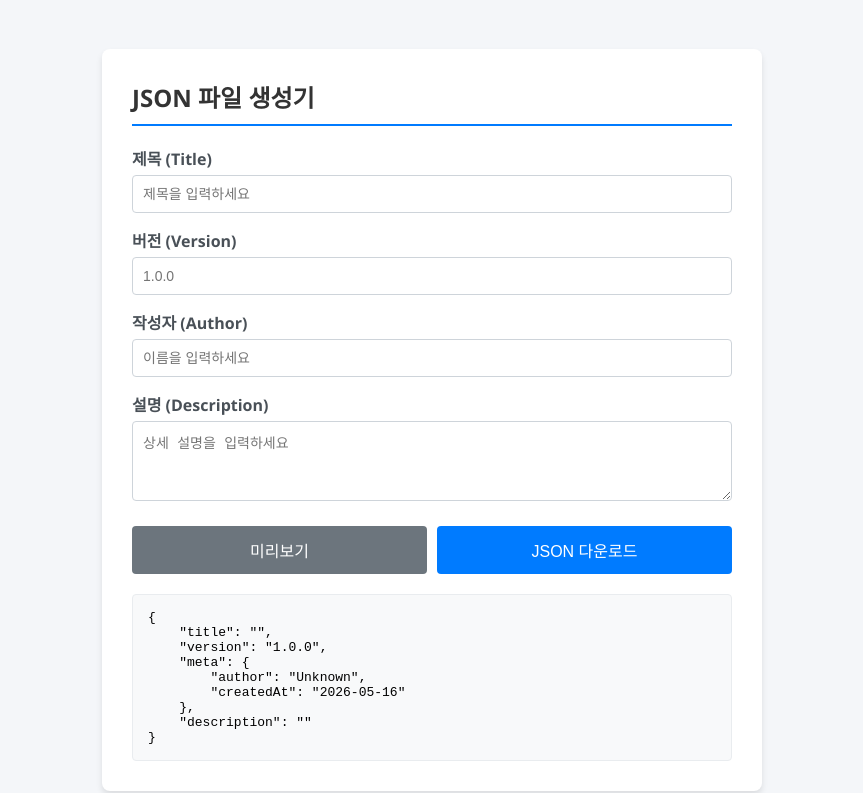
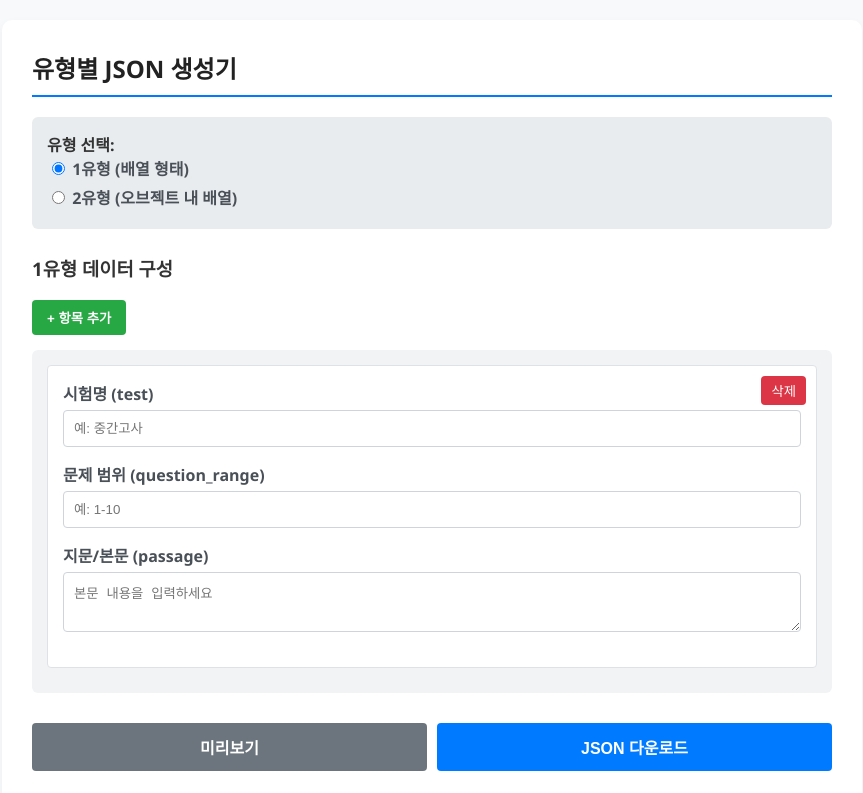
Before and after one commit to juhyeong0221/asdf, a plain HTML site: page index.html in a window 1280 px wide. Both pictures are taken after a click on the button "미리보기". Shown: the top 793 px of the page, without its empty margins (208-1071 px from the left). Drawn offline with Linux system fonts and the light colour scheme.

Commit message:
automated

```diff
--- a/index.html
+++ b/index.html
@@ -3,31 +3,46 @@
 <head>
     <meta charset="UTF-8">
     <meta name="viewport" content="width=device-width, initial-scale=1.0">
-    <title>JSON 생성 및 다운로드</title>
+    <title>유형별 JSON 생성기</title>
     <style>
         body {
-            font-family: 'Segoe UI', Tahoma, Geneva, Verdana, sans-serif;
-            background-color: #f4f6f9;
+            font-family: 'Segoe UI', Arial, sans-serif;
+            background-color: #f8f9fa;
             margin: 0;
             padding: 20px;
-            display: flex;
-            justify-content: center;
-            align-items: center;
-            min-height: 100vh;
+            color: #333;
         }
         .container {
-            background-color: #ffffff;
+            max-width: 800px;
+            margin: 0 auto;
+            background: #fff;
             padding: 30px;
-            border-radius: 8px;
-            box-shadow: 0 4px 6px rgba(0, 0, 0, 0.1);
-            width: 100%;
-            max-width: 600px;
+            border-radius: 10px;
+            box-shadow: 0 4px 10px rgba(0,0,0,0.05);
         }
         h2 {
             margin-top: 0;
-            color: #333;
+            color: #222;
             border-bottom: 2px solid #007bff;
             padding-bottom: 10px;
+        }
+        .type-selector {
+            margin-bottom: 25px;
+            padding: 15px;
+            background-color: #e9ecef;
+            border-radius: 6px;
+        }
+        .type-selector label {
+            font-weight: bold;
+            margin-right: 20px;
+            cursor: pointer;
+        }
+        .form-section {
+            display: none;
+            margin-bottom: 20px;
+        }
+        .form-section.active {
+            display: block;
         }
         .form-group {
             margin-bottom: 15px;
@@ -35,149 +50,256 @@
         label {
             display: block;
             margin-bottom: 5px;
-            font-weight: bold;
+            font-weight: 600;
             color: #495057;
         }
-        input[type="text"], input[type="number"], select, textarea {
+        input[type="text"], textarea {
             width: 100%;
             padding: 10px;
             border: 1px solid #ced4da;
             border-radius: 4px;
             box-sizing: border-box;
-            font-size: 14px;
         }
         textarea {
             resize: vertical;
-            height: 80px;
+            height: 60px;
         }
-        .btn-group {
+        .array-container {
+            background: #f1f3f5;
+            padding: 15px;
+            border-radius: 6px;
+            margin-top: 15px;
+        }
+        .array-item {
+            background: #fff;
+            padding: 15px;
+            border-radius: 4px;
+            border: 1px solid #dee2e6;
+            margin-bottom: 10px;
+            position: relative;
+        }
+        .btn-add {
+            background-color: #28a745;
+            color: white;
+            border: none;
+            padding: 8px 15px;
+            border-radius: 4px;
+            cursor: pointer;
+            font-weight: bold;
+        }
+        .btn-add:hover { background-color: #218838; }
+
+        .btn-remove {
+            background-color: #dc3545;
+            color: white;
+            border: none;
+            padding: 5px 10px;
+            border-radius: 4px;
+            cursor: pointer;
+            position: absolute;
+            top: 10px;
+            right: 10px;
+        }
+        .btn-remove:hover { background-color: #c82333; }
+
+        .action-group {
+            margin-top: 30px;
             display: flex;
             gap: 10px;
-            margin-top: 20px;
         }
-        button {
+        .btn-action {
             flex: 1;
             padding: 12px;
             font-size: 16px;
             border: none;
             border-radius: 4px;
             cursor: pointer;
-            transition: background-color 0.2s;
+            font-weight: bold;
         }
-        .btn-primary {
-            background-color: #007bff;
-            color: white;
-        }
-        .btn-primary:hover {
-            background-color: #0056b3;
-        }
-        .btn-secondary {
-            background-color: #6c757d;
-            color: white;
-        }
-        .btn-secondary:hover {
-            background-color: #545b62;
-        }
-        .preview-box {
-            margin-top: 20px;
-            background-color: #f8f9fa;
-            border: 1px solid #e9ecef;
+        .btn-preview { background-color: #6c757d; color: white; }
+        .btn-preview:hover { background-color: #5a6268; }
+        .btn-download { background-color: #007bff; color: white; }
+        .btn-download:hover { background-color: #0069d9; }
+
+        pre {
+            background: #272822;
+            color: #f8f8f2;
             padding: 15px;
-            border-radius: 4px;
-            white-space: pre-wrap;
+            border-radius: 5px;
+            overflow-x: auto;
+            max-height: 300px;
+            display: none;
             font-family: 'Courier New', Courier, monospace;
-            font-size: 13px;
-            max-height: 200px;
-            overflow-y: auto;
-            display: none;
         }
     </style>
 </head>
 <body>
 
 <div class="container">
-    <h2>JSON 파일 생성기</h2>
-    <form id="jsonForm">
-        <!-- 예시 파라미터 구성 (필요에 따라 이 부분을 수정하세요) -->
+    <h2>유형별 JSON 생성기</h2>
+
+    <!-- 1. 유형 선택 라디오 버튼 -->
+    <div class="type-selector">
+        <span style="font-weight: bold; margin-right: 15px;">유형 선택:</span>
+        <label><input type="radio" name="schemaType" value="type1" checked onclick="switchType('type1')"> 1유형 (배열 형태)</label>
+        <label><input type="radio" name="schemaType" value="type2" onclick="switchType('type2')"> 2유형 (오브젝트 내 배열)</label>
+    </div>
+
+    <!-- 2. 1유형 입력 폼 -->
+    <div id="type1Section" class="form-section active">
+        <h3>1유형 데이터 구성</h3>
+        <button type="button" class="btn-add" onclick="addItem('type1List')">+ 항목 추가</button>
+        <div id="type1List" class="array-container">
+            <!-- 동적으로 원소가 추가되는 영역 -->
+        </div>
+    </div>
+
+    <!-- 3. 2유형 입력 폼 -->
+    <div id="type2Section" class="form-section">
+        <h3>2유형 데이터 구성</h3>
         <div class="form-group">
-            <label for="title">제목 (Title)</label>
-            <input type="text" id="title" name="title" placeholder="제목을 입력하세요" required>
+            <label for="type2Test">시험명 (test)</label>
+            <input type="text" id="type2Test" placeholder="시험 이름을 입력하세요">
         </div>
 
         <div class="form-group">
-            <label for="version">버전 (Version)</label>
-            <input type="text" id="version" name="version" placeholder="1.0.0" required>
+            <label>질문 목록 (questions 배열)</label>
+            <button type="button" class="btn-add" onclick="addItem('type2List')">+ 문항 추가</button>
+            <div id="type2List" class="array-container">
+                <!-- 동적으로 원소가 추가되는 영역 -->
+            </div>
         </div>
+    </div>
 
-        <div class="form-group">
-            <label for="author">작성자 (Author)</label>
-            <input type="text" id="author" name="author" placeholder="이름을 입력하세요">
-        </div>
+    <!-- 4. 하단 액션 버튼 및 미리보기 -->
+    <div class="action-group">
+        <button type="button" class="btn-action btn-preview" onclick="previewJSON()">미리보기</button>
+        <button type="button" class="btn-action btn-download" onclick="downloadJSON()">JSON 다운로드</button>
+    </div>
 
-        <div class="form-group">
-            <label for="description">설명 (Description)</label>
-            <textarea id="description" name="description" placeholder="상세 설명을 입력하세요"></textarea>
-        </div>
-
-        <div class="btn-group">
-            <button type="button" class="btn-secondary" onclick="previewJSON()">미리보기</button>
-            <button type="button" class="btn-primary" onclick="downloadJSON()">JSON 다운로드</button>
-        </div>
-    </form>
-
-    <div id="preview" class="preview-box"></div>
+    <h4 id="previewTitle" style="display:none; margin-top:25px;">JSON 미리보기</h4>
+    <pre id="jsonPreview"></pre>
 </div>
 
 <script>
-    // 폼 데이터를 객체로 변환하는 함수
-    function generateDataObject() {
-        const title = document.getElementById('title').value;
-        const version = document.getElementById('version').value;
-        const author = document.getElementById('author').value;
-        const description = document.getElementById('description').value;
+    // 페이지 로드 시 각 유형에 기본적으로 하나의 아이템을 추가해 둠
+    window.onload = function() {
+        addItem('type1List');
+        addItem('type2List');
+    };
 
-        // 생성할 JSON 구조 정의
-        return {
-            title: title || "",
-            version: version || "1.0.0",
-            meta: {
-                author: author || "Unknown",
-                createdAt: new Date().toISOString().split('T')[0]
-            },
-            description: description || ""
-        };
+    // 유형 전환 함수
+    function switchType(type) {
+        document.querySelectorAll('.form-section').forEach(el => el.classList.remove('active'));
+        if (type === 'type1') {
+            document.getElementById('type1Section').classList.add('active');
+        } else {
+            document.getElementById('type2Section').classList.add('active');
+        }
     }
 
-    // 화면에 JSON 미리보기 출력
-    function previewJSON() {
-        const data = generateDataObject();
-        const previewBox = document.getElementById('preview');
+    // 배열 내 원소(항목) 동적 추가 함수
+    function addItem(containerId) {
+        const container = document.getElementById(containerId);
+        const itemDiv = document.createElement('div');
+        itemDiv.className = 'array-item';
 
-        previewBox.textContent = JSON.stringify(data, null, 4);
-        previewBox.style.display = 'block';
+        if (containerId === 'type1List') {
+            itemDiv.innerHTML = `
+                <button type="button" class="btn-remove" onclick="this.parentElement.remove()">삭제</button>
+                <div class="form-group">
+                    <label>시험명 (test)</label>
+                    <input type="text" class="t1-test" placeholder="예: 중간고사">
+                </div>
+                <div class="form-group">
+                    <label>문제 범위 (question_range)</label>
+                    <input type="text" class="t1-range" placeholder="예: 1-10">
+                </div>
+                <div class="form-group">
+                    <label>지문/본문 (passage)</label>
+                    <textarea class="t1-passage" placeholder="본문 내용을 입력하세요"></textarea>
+                </div>
+            `;
+        } else if (containerId === 'type2List') {
+            itemDiv.innerHTML = `
+                <button type="button" class="btn-remove" onclick="this.parentElement.remove()">삭제</button>
+                <div class="form-group">
+                    <label>문항 번호 (number)</label>
+                    <input type="text" class="t2-number" placeholder="예: Q1">
+                </div>
+                <div class="form-group">
+                    <label>지문/문제 (passage)</label>
+                    <textarea class="t2-passage" placeholder="문제 또는 지문을 입력하세요"></textarea>
+                </div>
+                <div class="form-group">
+                    <label>선지/보기 (selections)</label>
+                    <input type="text" class="t2-selections" placeholder="예: ① 사과 ② 배 ③ 포도">
+                </div>
+            `;
+        }
+        container.appendChild(itemDiv);
     }
 
-    // JSON 파일 다운로드 트리거
+    // 입력된 폼 데이터를 기반으로 JSON 객체 생성
+    function buildDataObject() {
+        const selectedType = document.querySelector('input[name="schemaType"]:checked').value;
+
+        if (selectedType === 'type1') {
+            const data = [];
+            const items = document.querySelectorAll('#type1List .array-item');
+
+            items.forEach(item => {
+                data.push({
+                    test: item.querySelector('.t1-test').value,
+                    question_range: item.querySelector('.t1-range').value,
+                    passage: item.querySelector('.t1-passage').value
+                });
+            });
+            return data;
+        } else {
+            const testValue = document.getElementById('type2Test').value;
+            const questions = [];
+            const items = document.querySelectorAll('#type2List .array-item');
+
+            items.forEach(item => {
+                questions.push({
+                    number: item.querySelector('.t2-number').value,
+                    passage: item.querySelector('.t2-passage').value,
+                    selections: item.querySelector('.t2-selections').value
+                });
+            });
+
+            return {
+                test: testValue,
+                questions: questions
+            };
+        }
+    }
+
+    // 미리보기 기능
+    function previewJSON() {
+        const data = buildDataObject();
+        const previewElement = document.getElementById('jsonPreview');
+        document.getElementById('previewTitle').style.display = 'block';
+        previewElement.textContent = JSON.stringify(data, null, 4);
+        previewElement.style.display = 'block';
+    }
+
+    // 다운로드 기능
     function downloadJSON() {
-        const data = generateDataObject();
+        const data = buildDataObject();
+        const selectedType = document.querySelector('input[name="schemaType"]:checked').value;
         const jsonString = JSON.stringify(data, null, 4);
 
-        // Blob 객체 생성
         const blob = new Blob([jsonString], { type: "application/json" });
         const url = URL.createObjectURL(blob);
 
-        // 다운로드용 링크 생성 및 클릭
         const link = document.createElement('a');
-
-        // 파일명 설정 (제목을 활용하거나 기본값 사용)
-        const filename = (data.title ? data.title.replace(/[^a-zA-Z0-9가-힣]/g, "_") : "data") + ".json";
-
         link.href = url;
-        link.download = filename;
+        link.download = `${selectedType}_data.json`;
         document.body.appendChild(link);
         link.click();
 
-        // 사용 후 URL 객체 해제 및 요소 제거
         document.body.removeChild(link);
         URL.revokeObjectURL(url);
     }
```
